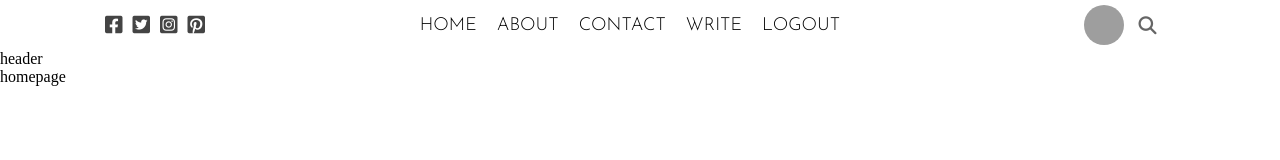
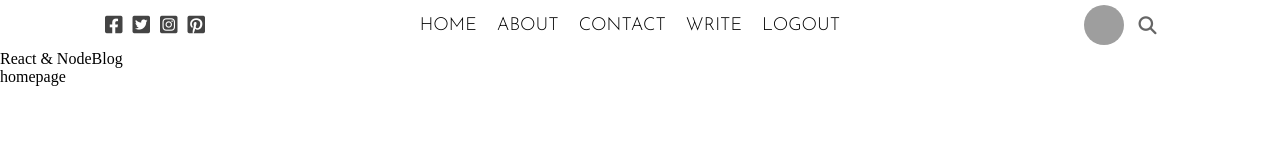
Before and after one commit to EvMad/react-frontend-sandbox, a React (Create React App) app: page / in a window 1280 px wide. Shown: the top 160 px of the page. Built offline with nearby package versions, Linux system fonts and the light colour scheme; grey boxes are pictures that could not be loaded.

Commit message:
headerTitles / headerTitleSm / headerTitleLg

```diff
--- a/src/header/Header.jsx
+++ b/src/header/Header.jsx
@@ -3,7 +3,10 @@ import './header.css'
 export default function Header() {
     return (
         <div className="header">
-            header
+            <div className="headerTitles">
+                <span className="headerTitleSm">React & Node</span>
+                <span className="headerTitleLg">Blog</span>
+            </div>
         </div>
     )
 }
```
